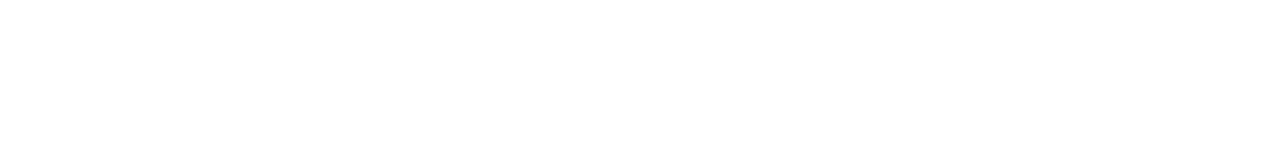
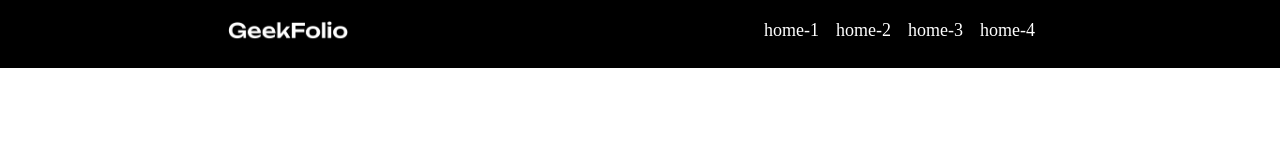
Before and after one commit to Siddika-Ayesha/Digital-Product, a plain HTML site: page index.html in a window 1280 px wide. Drawn offline with Linux system fonts and the light colour scheme.

Commit message:
added navigation bar

```diff
--- a/index.html
+++ b/index.html
@@ -7,6 +7,22 @@
     <title>Document</title>
  </head>
  <body>
+    <header>
+<nav>
+    <div class="menu-container">
+        <div class="logo">
+            <img class="logo-photo" src="./logo/logo-light.png" alt="">
+        </div>
+        <div class="menus">
+            <li class="item">home-1</li>
+            <li class="item">home-2</li>
+            <li class="item">home-3</li>
+            <li class="item">home-4</li>
+        </div>
+
+    </div>
+</nav>
+    </header>
 
  </body>
  </html>
--- a/style.css
+++ b/style.css
@@ -0,0 +1,27 @@
+*{
+    margin: 0px;
+    padding: 0px ;
+}
+.menu-container{
+    background-color: black;
+    padding: 20px;
+    color: white;
+    list-style: none;
+    display: flex;
+    justify-content: space-around;
+}
+.logo-photo{
+    width: 120px;
+}
+.menus{
+    display: flex;
+}
+.item{
+    margin-right: 10px;
+    padding-right: 7px;
+    font-size: 18px;
+}
+.item:hover{
+    color: blue;
+    cursor: pointer;
+}
```
